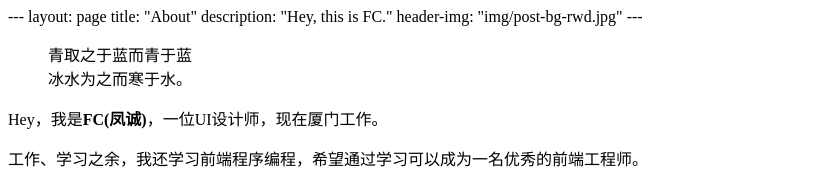
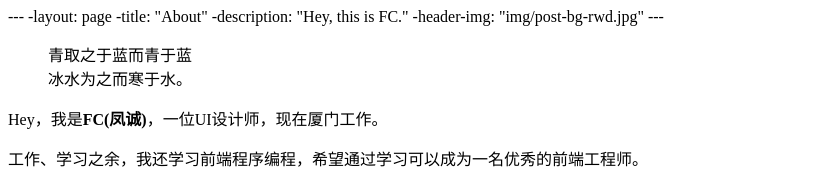
Before and after one commit to fengchengZhu/fengchengZhu.github.io, a Jekyll site: the page built from about.html, in a window 1280 px wide. Shown: the top 189 px of the page, without its empty margins (0-830 px from the left). Built offline with Jekyll 4.4.1, drawn with Linux system fonts in a browser that asks for light colours; comment, search, counter and statistics services are not loaded.

Commit message:
Signed-off-by: zhuzhu <2052429817@qq.com>

```diff
--- a/about.html
+++ b/about.html
@@ -1,4 +1,4 @@
---- layout: page title: "About" description: "Hey, this is FC." header-img: "img/post-bg-rwd.jpg" ---
+--- -layout: page -title: "About" -description: "Hey, this is FC." -header-img: "img/post-bg-rwd.jpg" ---
 
 <!-- Language Selector -->
 <!-- <select class="sel-lang" onchange= "onLanChange(this.options[this.options.selectedIndex].value)">
```
